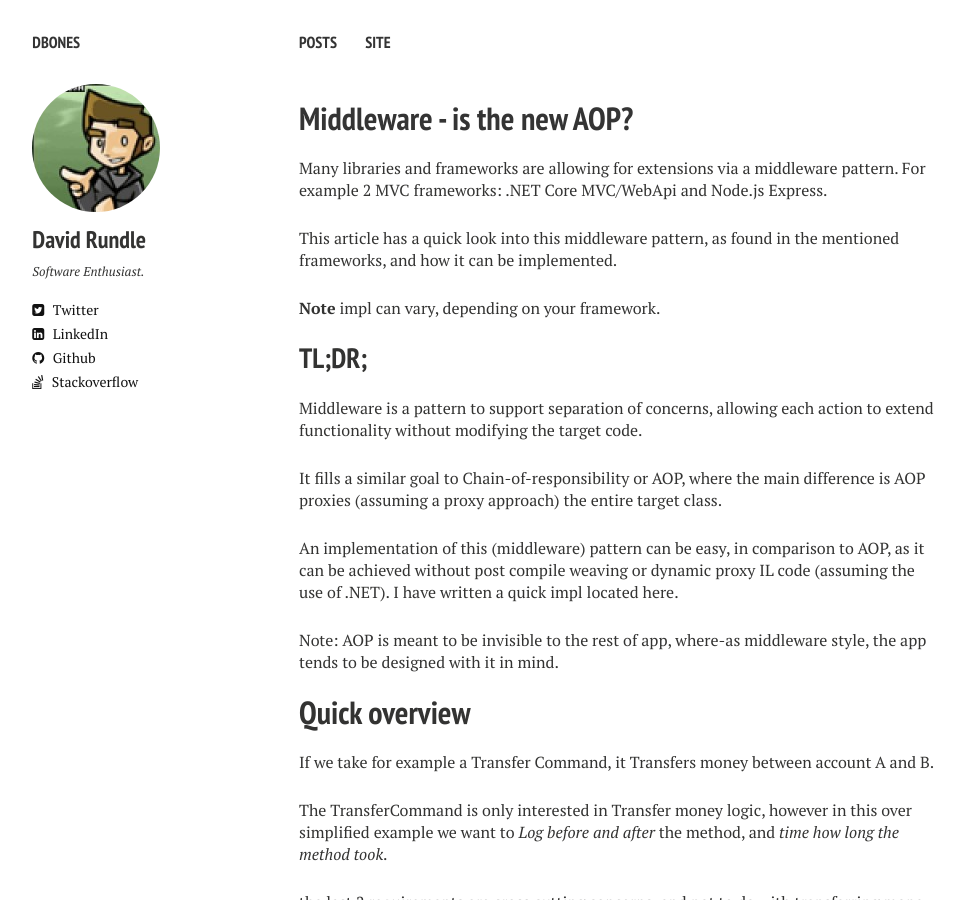
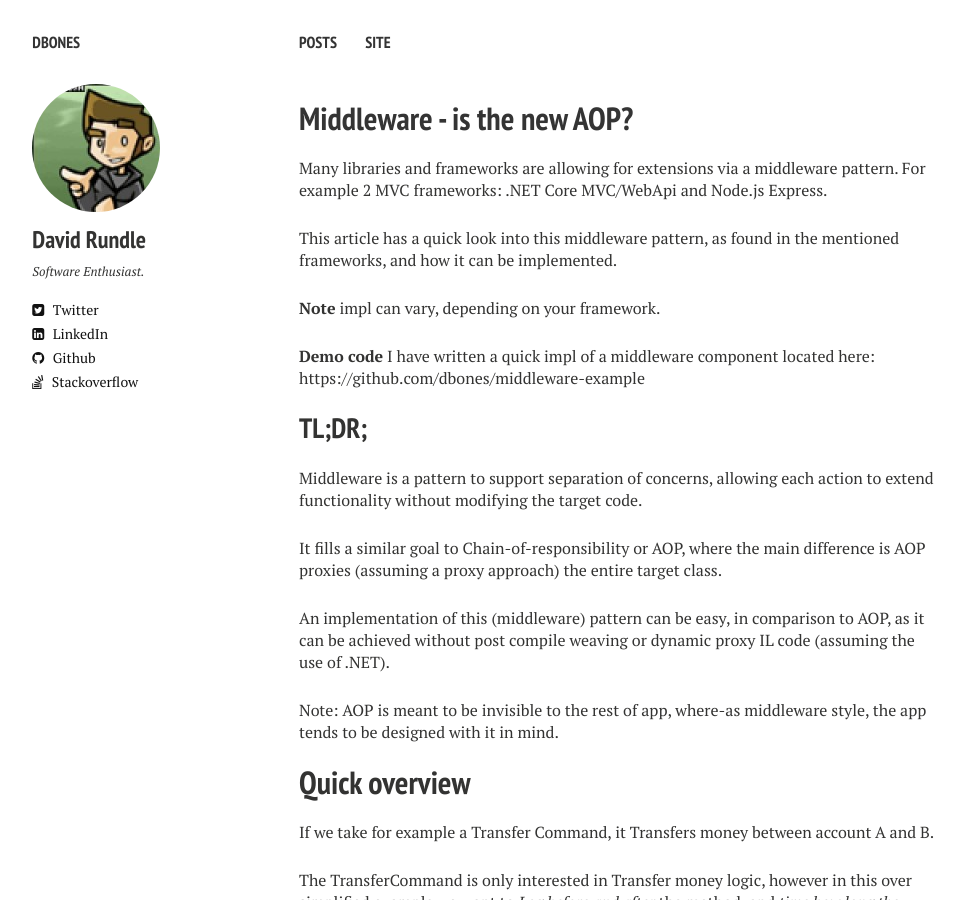
Before and after one commit to dbones/dbones.github.io, a Jekyll site: the page built from _posts/2017-02-12-Middleware-is-the-new-aop.md, in a window 1280 px wide and 900 px high. Shown: the whole window, without its empty margins (21-986 px from the left). Built offline with Jekyll 4.4.1, drawn with Linux system fonts in a browser that asks for light colours; nearby versions of some CDN libraries; some of the changed text lies outside the part shown.

Commit message:
added the running output

```diff
--- a/_posts/2017-02-12-Middleware-is-the-new-aop.md
+++ b/_posts/2017-02-12-Middleware-is-the-new-aop.md
@@ -14,13 +14,15 @@ This article has a quick look into this middleware pattern, as found in the ment
 
 **Note** impl can vary, depending on your framework.
 
+**Demo code** I have written a quick impl of a middleware component located here: https://github.com/dbones/middleware-example
+
 ## TL;DR;
 
 Middleware is a pattern to support separation of concerns, allowing each action to extend functionality without modifying the target code.
 
 It fills a similar goal to Chain-of-responsibility or AOP, where the main difference is AOP proxies (assuming a proxy approach) the entire target class.
 
-An implementation of this (middleware) pattern can be easy, in comparison to AOP, as it can be achieved without post compile weaving or dynamic proxy IL code (assuming the use of .NET). I have written a quick impl located here.
+An implementation of this (middleware) pattern can be easy, in comparison to AOP, as it can be achieved without post compile weaving or dynamic proxy IL code (assuming the use of .NET).
 
 Note: AOP is meant to be invisible to the rest of app, where-as middleware style, the app tends to be designed with it in mind.
 
@@ -128,3 +130,12 @@ this is quite interesting
 - Middleware, well this implementation, is great for a singleton object.
 - Middleware requires an Action to invoke the the target (CommandAction in this case).
 - Middleware does not inherit off the TransferCommand, and does not impose any impl rules, i.e. virtual on methods are not required.
+
+# Running
+
+As the app has been setup, we can run and see that the actions intercept the execution.
+
+<figure>
+	<a href="http://dbones.github.io/images/posts/2017/middleware-the-new-aop/running.PNG"><img src="http://dbones.github.io/images/posts/2017/middleware-the-new-aop/running.PNG"></img></a>
+    <figcaption><a href="http://dbones.github.io/images/posts/2017/middleware-the-new-aop/running.PNG" title="running the code.">running the code</a>.</figcaption>
+</figure>
```
Also changed, not shown: images/posts/2017/middleware-the-new-aop/running.PNG (added).
